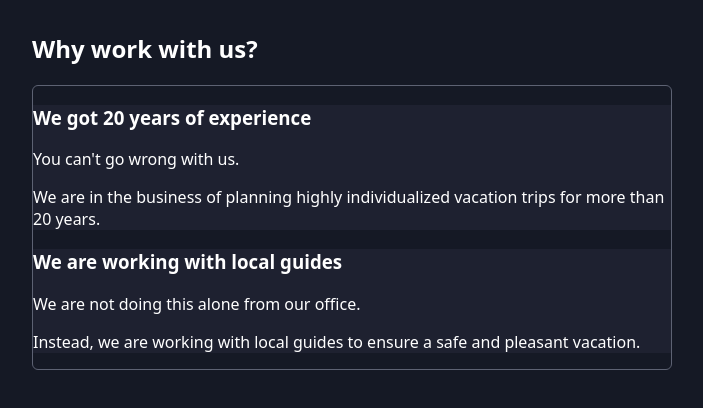
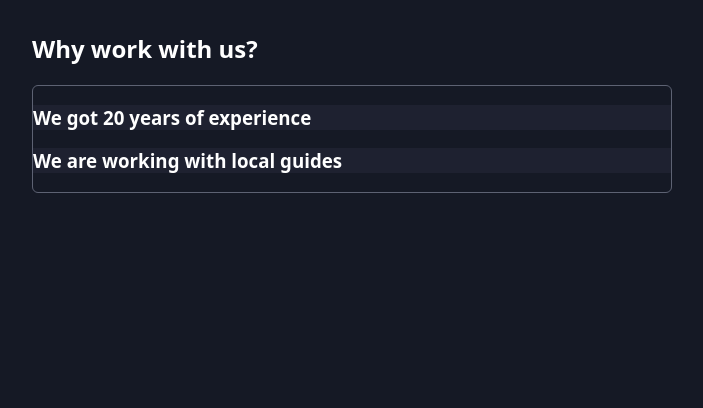
Before and after one commit to Saswat7101/React-Patterns-Demo, a React (Vite) app: page / in a window 1280 px wide. Shown: the top 408 px of the page, without its empty margins (288-991 px from the left). Built offline with nearby package versions, Linux system fonts and the light colour scheme.

Commit message:
managing multi-component state with the Context API

```diff
--- a/src/App.jsx
+++ b/src/App.jsx
@@ -8,6 +8,7 @@ function App() {
         <h2>Why work with us?</h2>
         <Accordion className="accordion">
           <AccordionItem
+            id="experience"
             className="accordion-item"
             title="We got 20 years of experience"
           >
@@ -20,6 +21,7 @@ function App() {
             </article>
           </AccordionItem>
           <AccordionItem
+            id="local-guides"
             className="accordion-item"
             title="We are working with local guides"
           >
--- a/src/components/Accordion/Accordion.jsx
+++ b/src/components/Accordion/Accordion.jsx
@@ -1,3 +1,36 @@
+import { createContext, useState, useContext } from "react";
+
+const AccordionContext = createContext();
+
+export function useAccordionContext() {
+  const ctx = useContext(AccordionContext);
+  if (!ctx) {
+    throw new Error(
+      "Accordion-related components must be wrapped by <Accordion>.",
+    );
+  }
+  return ctx;
+}
+
 export default function Accordion({ children, className }) {
-  return <ul className={className}>{children}</ul>;
+  const [openItemId, setOpenItemId] = useState();
+
+  function openItem(id) {
+    setOpenItemId(id);
+  }
+  function closeItem() {
+    setOpenItemId(null);
+  }
+
+  const contextValue = {
+    openItemId,
+    openItem,
+    closeItem,
+  };
+
+  return (
+    <AccordionContext.Provider value={contextValue}>
+      <ul className={className}>{children}</ul>
+    </AccordionContext.Provider>
+  );
 }
--- a/src/components/Accordion/AccordionItem.jsx
+++ b/src/components/Accordion/AccordionItem.jsx
@@ -1,8 +1,28 @@
-export default function AccordionItem({ title, children, className }) {
+import { useAccordionContext } from "./Accordion";
+
+export default function AccordionItem({ id, title, children, className }) {
+  const { openItemId, openItem, closeItem } = useAccordionContext();
+
+  const isOpen = openItemId === id;
+
+  function handleClick() {
+    if (isOpen) {
+      closeItem();
+    } else {
+      openItem(id);
+    }
+  }
+
   return (
     <li className={className}>
-      <h3>{title}</h3>
-      <div>{children}</div>
+      <h3 onClick={handleClick}>{title}</h3>
+      <div
+        className={
+          isOpen ? "accordion-item-content open" : "accordion-item-content"
+        }
+      >
+        {children}
+      </div>
     </li>
   );
 }
```
